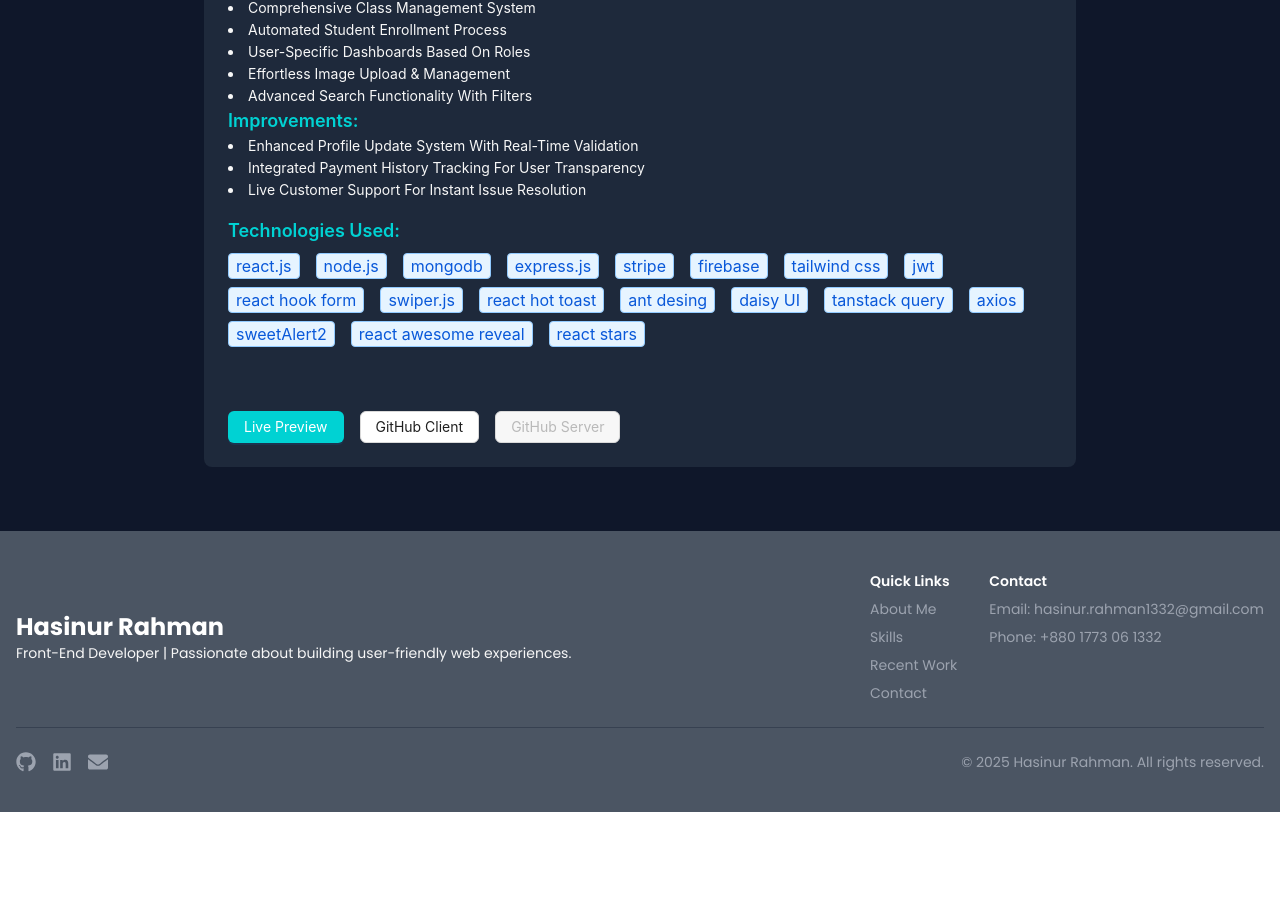
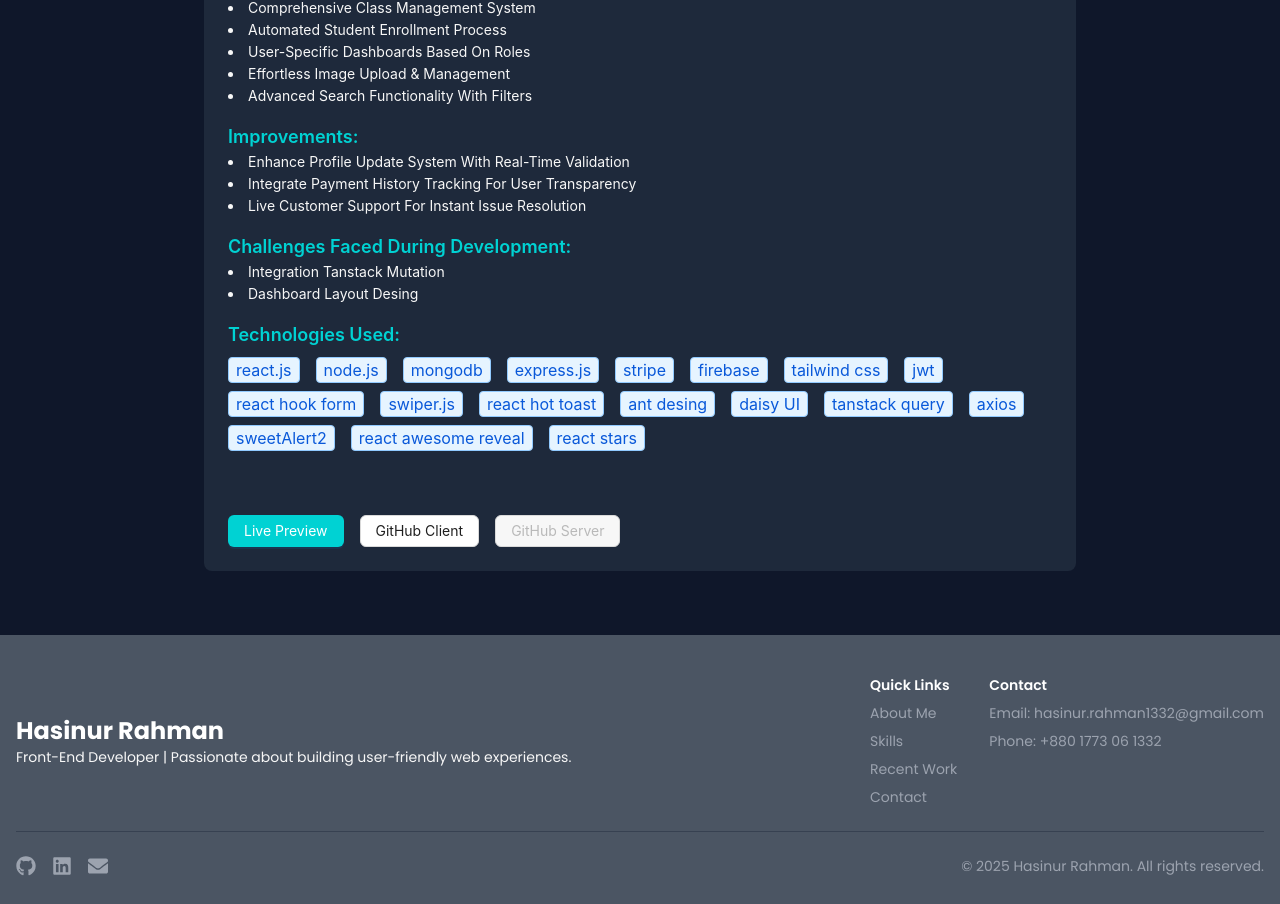
Before and after one commit to Hasinur3813/react-portfolio, a React (Vite) app: page /project/1 in a window 1280 px wide. Shown: the part 911-1815 px from the top of the page. Before the commit the page ends 1723 px from the top, so only its background shows below. Built offline with nearby package versions, Linux system fonts and the light colour scheme.

Commit message:
project added

```diff
--- a/src/Pages/ProjectDetails/ProjectDetails.jsx
+++ b/src/Pages/ProjectDetails/ProjectDetails.jsx
@@ -10,7 +10,7 @@ const ProjectDetails = () => {
   const { id } = useParams();
   const [project, setProject] = useState({});
   const [loading, setLoading] = useState(true);
-  const { fadeUp, zoomIn } = useAnimation();
+  const { fadeUp } = useAnimation();
 
   useEffect(() => {
     const project = projects.find((proj) => proj.id === parseInt(id));
@@ -74,11 +74,25 @@ const ProjectDetails = () => {
 
           {/* improvements */}
           <div>
-            <h3 className="font-semibold text-primaryColor text-lg">
+            <h3 className="font-semibold text-primaryColor mt-4 text-lg">
               Improvements:
             </h3>
             <ul className="list-disc list-inside">
               {project.improvements.map((feature, i) => (
+                <li key={i} className="capitalize">
+                  {feature}
+                </li>
+              ))}
+            </ul>
+          </div>
+
+          {/* challenges faced */}
+          <div>
+            <h3 className="font-semibold mt-4 text-primaryColor text-lg">
+              Challenges Faced During Development:
+            </h3>
+            <ul className="list-disc list-inside">
+              {project.challenges.map((feature, i) => (
                 <li key={i} className="capitalize">
                   {feature}
                 </li>
--- a/src/utils/projects.js
+++ b/src/utils/projects.js
@@ -47,10 +47,10 @@ const projects = [
       server: "",
     },
     liveLink: "https://fir-learning-793eb.web.app",
-    challenges: ["integration tanstack mutation", "dashboard layout desing"],
+    challenges: ["Integration tanstack mutation", "Dashboard layout desing"],
     improvements: [
-      "Enhanced profile update system with real-time validation",
-      "Integrated payment history tracking for user transparency",
+      "Enhance profile update system with real-time validation",
+      "Integrate payment history tracking for user transparency",
       "Live customer support for instant issue resolution",
     ],
   },
@@ -182,15 +182,11 @@ const projects = [
       server: "",
     },
     liveLink: "https://crowd-funding-pltatform.web.app",
-    challenges: [
-      "CRUD operation with firebase firestore",
-      "sidebar integration",
-      "image upload to the firebase storage",
-    ],
+    challenges: [],
     improvements: [
-      "profile updating system",
-      "implementation a professional modal",
-      "integration text editor",
+      "Real time donation system",
+      "Integration dashboard layout",
+      "Role base access control.",
     ],
   },
 ];
```
